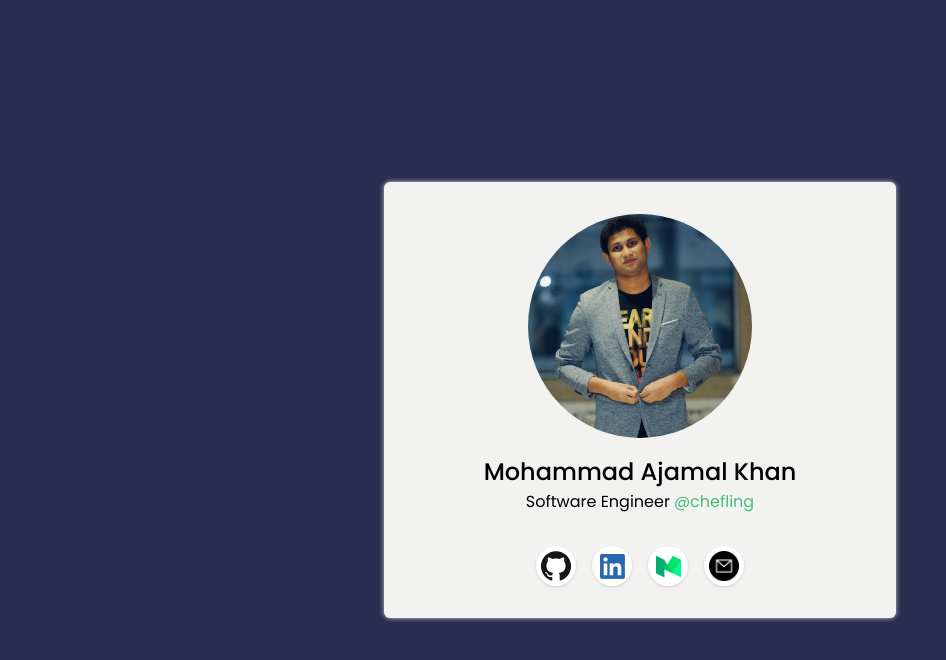
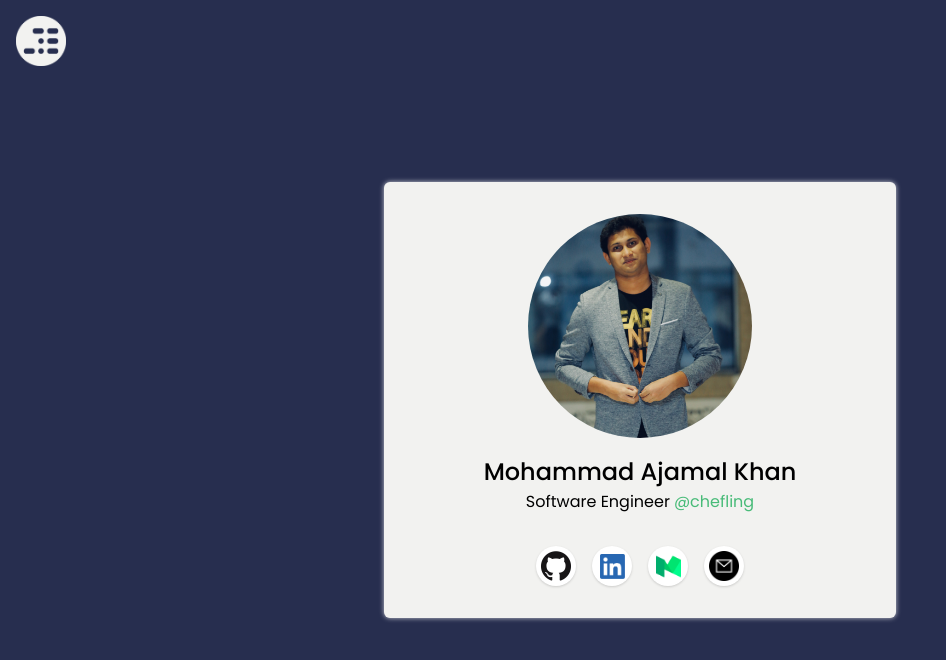
Before and after one commit to khan-ajamal/ajamalkhan-dot-com, a Gatsby site: page / in a window 1280 px wide. Shown: the whole page, without its empty margins (0-946 px from the left). Built offline with nearby package versions, Linux system fonts and the light colour scheme; Gatsby itself is replaced by a stand-in of ours.

Commit message:
Add header with logo

```diff
--- a/src/css/base.module.css
+++ b/src/css/base.module.css
@@ -2,6 +2,7 @@
   min-height: 100vh;
   display: flex;
   flex-direction: column;
+  position: relative;
 }
 .main {
   flex-grow: 1;
--- a/src/layout/header.js
+++ b/src/layout/header.js
@@ -1,9 +1,30 @@
 import React from "react"
 
-const Header = () => (
-  <header className="w-screen">
-    <div className="container"></div>
-  </header>
-)
+import Img from "gatsby-image"
+import { useStaticQuery, graphql } from "gatsby"
+
+const Header = () => {
+  const { logo } = useStaticQuery(graphql`
+    query {
+      logo: file(relativePath: { eq: "favicon.png" }) {
+        childImageSharp {
+          fixed(quality: 90, width: 50) {
+            ...GatsbyImageSharpFixed_withWebp_tracedSVG
+          }
+        }
+      }
+    }
+  `)
+
+  return (
+    <header className="absolute w-screen bg-transparent px-4 h-20">
+      <div className="container h-full w-full bg-transparent flex justify-start items-center">
+        <div className="w-12 h-12">
+          <Img fixed={logo.childImageSharp.fixed} alt="Ajamal's Website" />
+        </div>
+      </div>
+    </header>
+  )
+}
 
 export default Header
```
